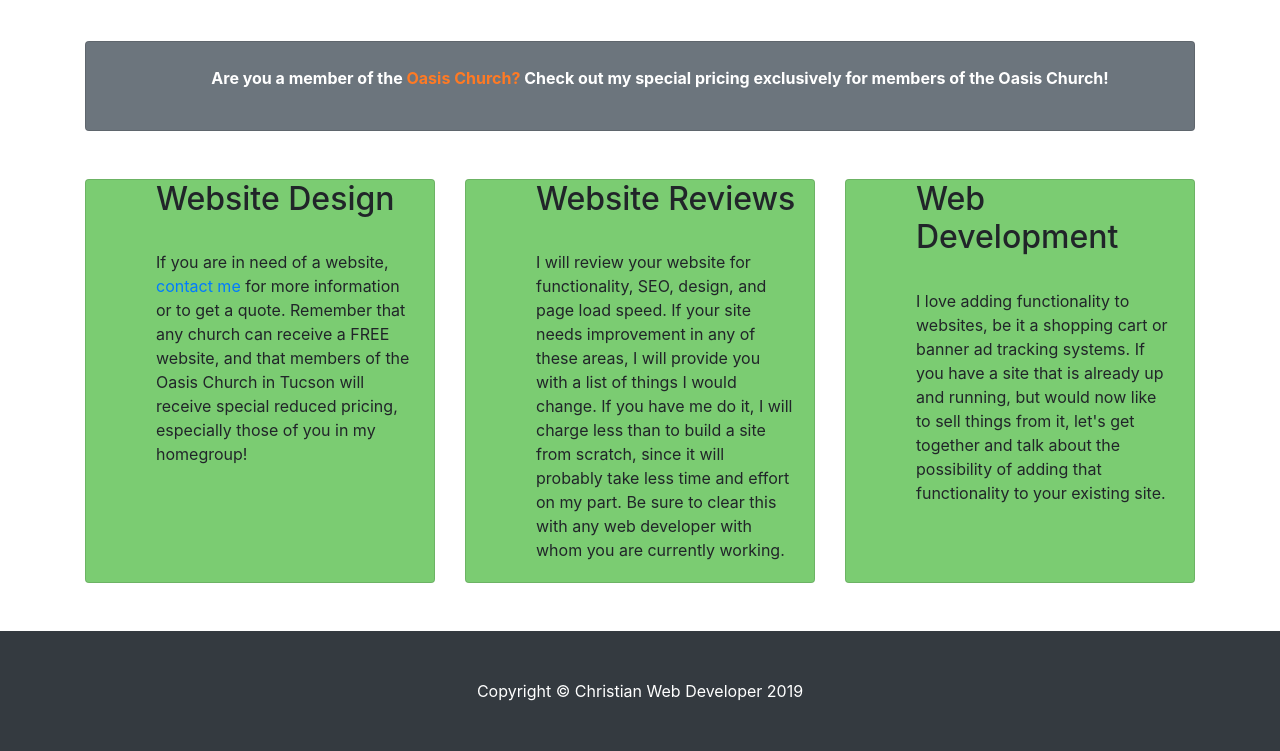
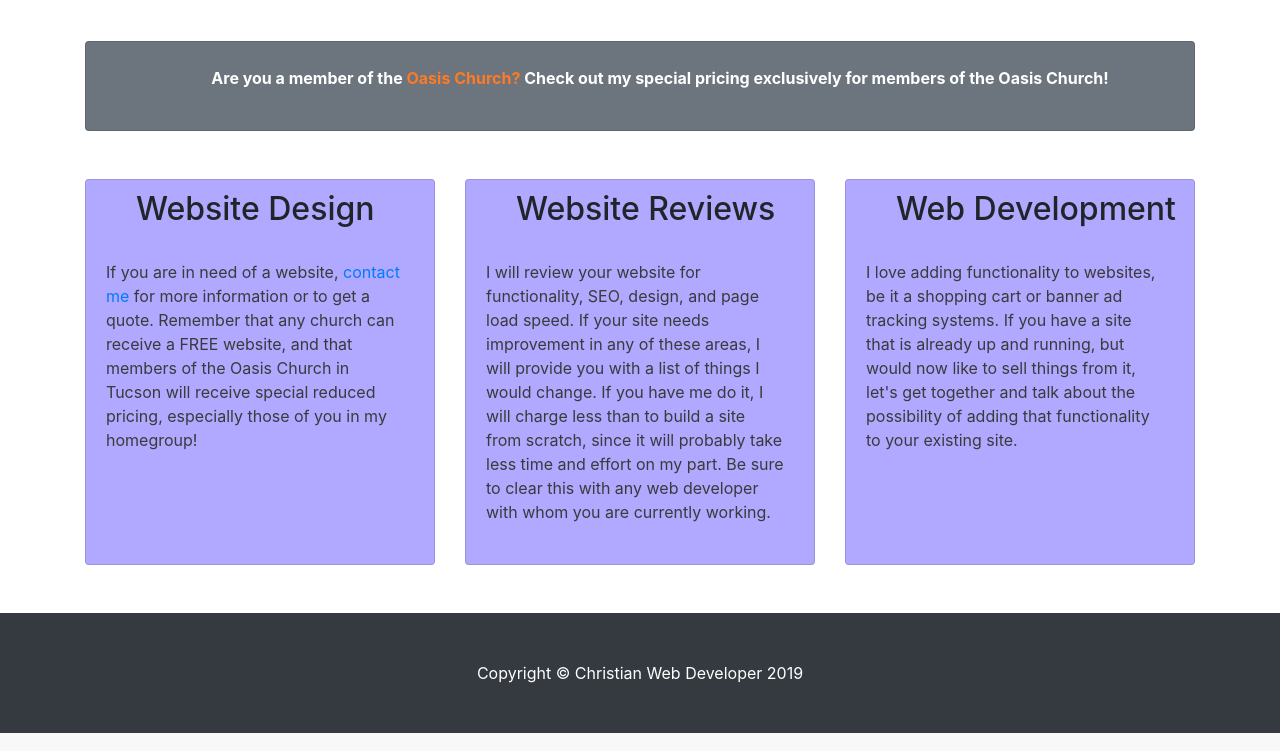
Before and after one commit to flyboy85749/Christian-Web-Developer, a PHP site: page /services.html in a window 1280 px wide. Shown: the part 413-1164 px from the top of the page. Run offline with PHP 8.4, Linux system fonts and the light colour scheme.

Commit message:
detailing the site with css

```diff
--- a/css/main.css
+++ b/css/main.css
@@ -49,18 +49,53 @@
 }
 
 .about {
-  margin-left: 0px;
+padding: 10px 10px 10px 10px;
 }
 
 .services {
-  background: #b1a8ff;
+  background: #3a3a3b;
   padding: 20px;
+}
+
+
+.service {
+  padding-left: 30px;
+}
+.service-1,
+.service-2,
+.service-3 {
+  color: #3a3a3b;
+  padding-left: 0px;
+}
+
+
+.card-services {
+  padding: 10px 10px 20px 20px;
+  background-color: #B1A8FF;
+}
+
+.friend {
+  color: #2CB31E;
+  margin-left: 60px;
 }
 
 #photo {
   float: right;
   box-shadow: 5px 10px 8px 5px #afadad;
   margin: 10px 25px 10px 5px;
+}
+
+.index {
+  padding: 10px 10px 10px 20px;
+  background-color: #B1A8FF;
+}
+
+.project {
+  padding-left: 30px;
+}
+
+.home-page {
+  padding: 10px 10px 10px 30px;
 }
 
 .oasis {
@@ -89,6 +124,16 @@ img {
 
 .img-fluid {
   box-shadow: 7px 7px 2px 1px rgba(17, 17, 17, 0.2);
+}
+
+tr {
+  height: auto;
+
+}
+
+.answers {
+  color: red;
+  padding: 20px 10px 10px 20px;
 }
 
 
@@ -173,18 +218,23 @@ input[type='submit']:hover {
     }
 
 
+
+
     .intro-p {
 
         width: 420px;
     }
 
-    .questions, {
-        width: 100%;
+    .questions {
+        width: 40%;
         font-size: 10px;
     }
 
     .answers {
-        font-size: 12px;
+      width: 60%;
+        font-size: 10px;
+        padding: 10px;
+        margin: 0px;
     }
 
 }
--- a/javascript/main.js
+++ b/javascript/main.js
@@ -25,36 +25,28 @@ const answers = ["Absolutely. If you have basic HTML and CSS knowledge, go for i
 questions.forEach(element => {
     // want to create a links for all of them
     // console.log(questions);
-    $(".questions").html(`${questions.join("<br><hr><br>")}`)
+    $(".questions").html(`${questions.join("<br><hr>")}`)
 
 });
 
 answers.forEach(element => {
   // want to create a links for all of them
-  $(".answers").html(`${answers.join("<br><hr><br>")}`)
+  $(".answers").html(`${answers.join("<br><hr>")}`)
 
 });
 
 
-
-
-
-
-
-
-
-
-
-
-
-
-
-/////////////////////////////////////////////////////////////////
+////////////////////////////////////////////////////////////////
 ////////////                                    ////////////////
 ///////////             FUNCTIONS               ///////////////
 ///////////                                     //////////////
 //////////////////////////////////////////////////////////////
 
+$( ".questions" ).click(function() {
+  $( ".answers" ).toggle( "slow", function() {
+    // Animation complete.
+  });
+});
 
 
 
--- a/services.html
+++ b/services.html
@@ -90,10 +90,10 @@
     <!-- Content Row -->
     <div class="row">
       <div class="col-md-4 mb-5">
-        <div class="card h-100">
+        <div class="card h-100 card-services">
           <div class="card-body">
-            <h2 class="card-title">Website Design</h2>
-            <p class="card-text">If you are in need of a website, <a href="contact.html">contact me</a> for more information or to get a quote. Remember that any church can receive a FREE website, and that members of the Oasis Church in Tucson will receive special reduced pricing, especially those of you in my homegroup!</p>
+            <h2 class="card-title service">Website Design</h2>
+            <p class="card-text service-1">If you are in need of a website, <a href="contact.html">contact me</a> for more information or to get a quote. Remember that any church can receive a FREE website, and that members of the Oasis Church in Tucson will receive special reduced pricing, especially those of you in my homegroup!</p>
           </div>
           <!-- <div class="card-footer">
             <a href="#" class="btn btn-primary btn-sm">More Info</a>
@@ -102,10 +102,10 @@
       </div>
       <!-- /.col-md-4 -->
       <div class="col-md-4 mb-5">
-        <div class="card h-100">
+        <div class="card h-100 card-services">
           <div class="card-body">
-            <h2 class="card-title">Website Reviews</h2>
-            <p class="card-text">I will review your website for functionality, SEO, design, and page load speed. If your site needs improvement in any of these areas, I will provide you with a list of things I would change. If you have me do it, I will charge less than to build a site from scratch, since it will probably take less time and effort on my part. Be sure to clear this with any web developer with whom you are currently working.</p>
+            <h2 class="card-title service">Website Reviews</h2>
+            <p class="card-text service-2">I will review your website for functionality, SEO, design, and page load speed. If your site needs improvement in any of these areas, I will provide you with a list of things I would change. If you have me do it, I will charge less than to build a site from scratch, since it will probably take less time and effort on my part. Be sure to clear this with any web developer with whom you are currently working.</p>
           </div>
           <!-- <div class="card-footer">
             <a href="#" class="btn btn-primary btn-sm">More Info</a>
@@ -114,10 +114,10 @@
       </div>
       <!-- /.col-md-4 -->
       <div class="col-md-4 mb-5">
-        <div class="card h-100">
+        <div class="card h-100 card-services">
           <div class="card-body">
-            <h2 class="card-title">Web Development</h2>
-            <p class="card-text">I love adding functionality to websites, be it a shopping cart or banner ad tracking systems. If you have a site that is already up and running, but would now like to sell things from it, let's get together and talk about the possibility of adding that functionality to your existing site.</p>
+            <h2 class="card-title service">Web Development</h2>
+            <p class="card-text service-3">I love adding functionality to websites, be it a shopping cart or banner ad tracking systems. If you have a site that is already up and running, but would now like to sell things from it, let's get together and talk about the possibility of adding that functionality to your existing site.</p>
           </div>
           <!-- <div class="card-footer">
             <a href="#" class="btn btn-primary btn-sm">More Info</a>
```
Also changed, not shown: about.html (+5 -5 lines), faq.html (+13 -9 lines), index.html (+12 -15 lines).
